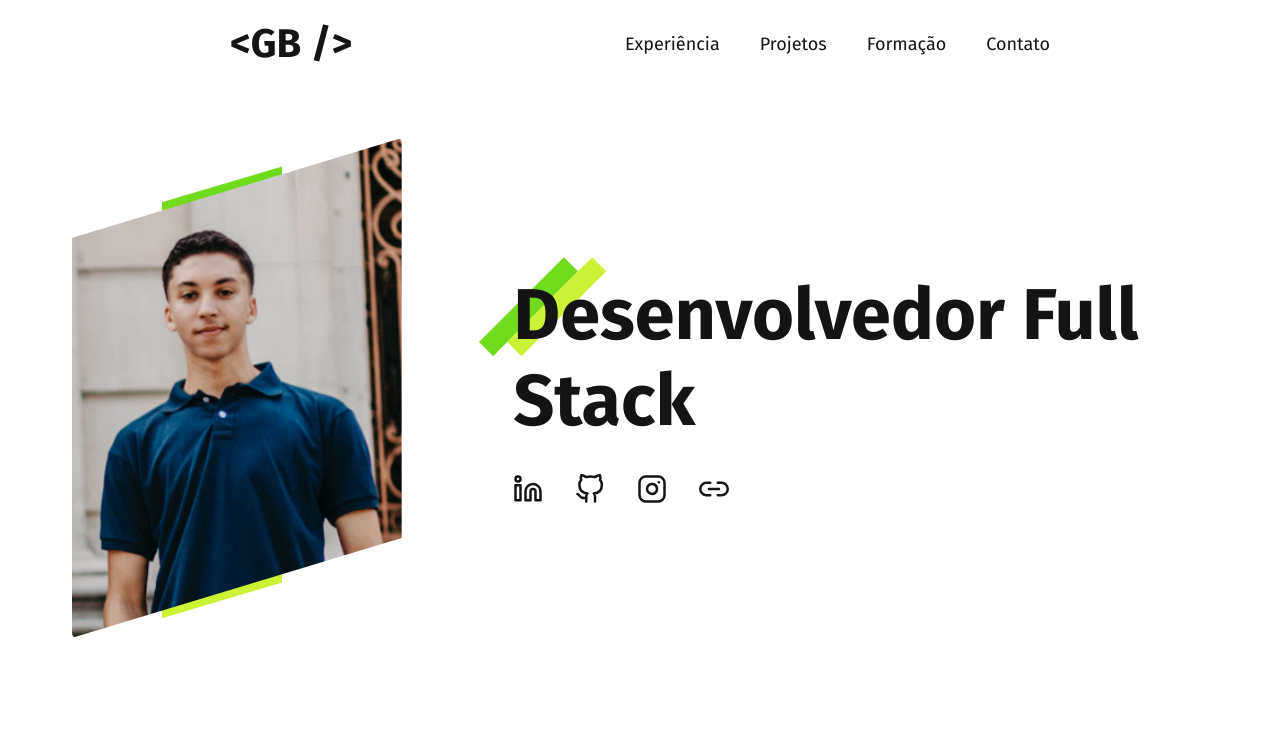
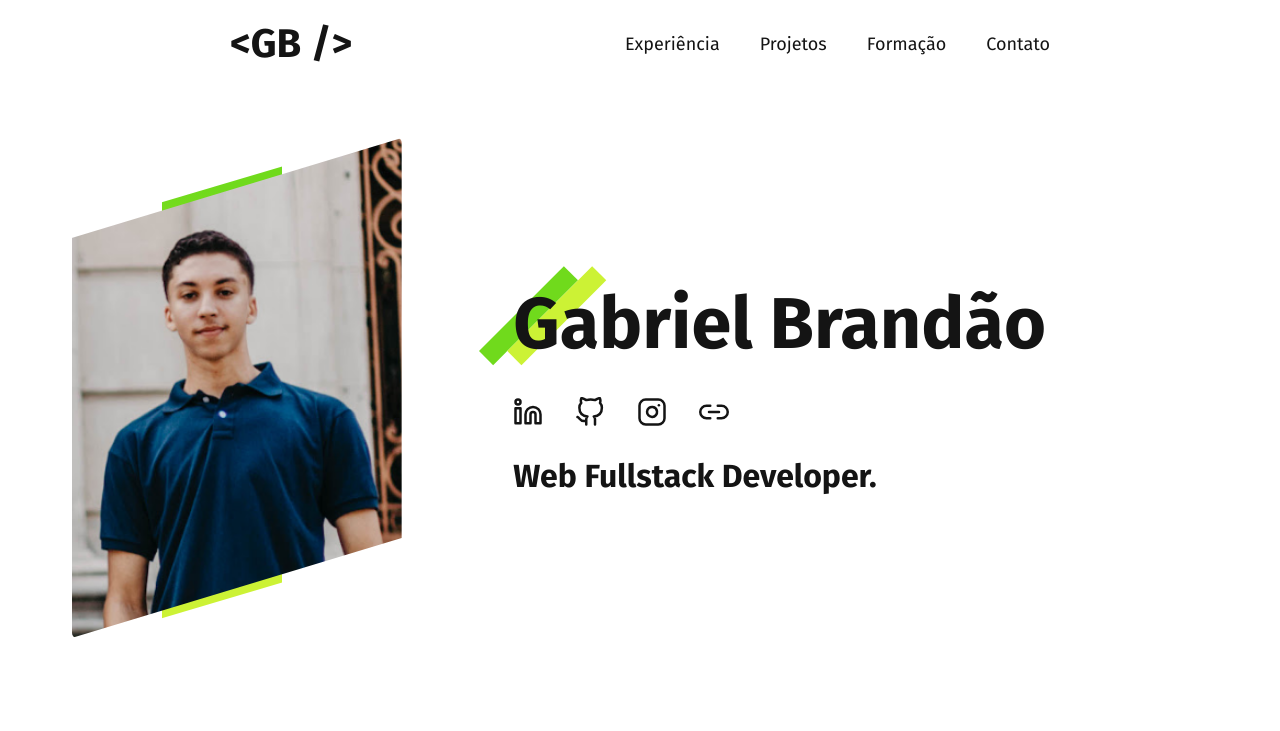
Before and after one commit to gabrielbrandaosales/my-portfolio, a Next.js app: page / in a window 1280 px wide. Shown: the top 731 px of the page. Built offline with nearby package versions, Linux system fonts and the light colour scheme; no server answers.

Commit message:
:sparkles: feat: Add name title

```diff
--- a/src/components/Introduction/index.tsx
+++ b/src/components/Introduction/index.tsx
@@ -17,7 +17,7 @@ const Intro = () => {
         /> */}
       </div>
       <div className={style.intro}>
-        <h1 className={style.position}>Desenvolvedor Full Stack</h1>
+        <h1 className={style.position}>Gabriel Brandão</h1>
         <div className={style.iconWrapper}>
           <SocialButton
             href="https://www.linkedin.com/in/gabrielbrandaosales/"
@@ -39,6 +39,7 @@ const Intro = () => {
 
           <SocialButton href="/resume.pdf" download icon={Link2} />
         </div>
+        <h2 style={{ fontSize: '2rem' }}>Web Fullstack Developer.</h2>
       </div>
     </section>
   );
--- a/src/components/Introduction/style.module.scss
+++ b/src/components/Introduction/style.module.scss
@@ -45,7 +45,7 @@
 
 .iconWrapper {
   display: flex;
-  margin-top: 30px;
+  margin: 30px 0;
   align-items: center;
   gap: 24px;
 }
```
Also changed, not shown: 1 other file (tests, documents, lock files or other folders).
